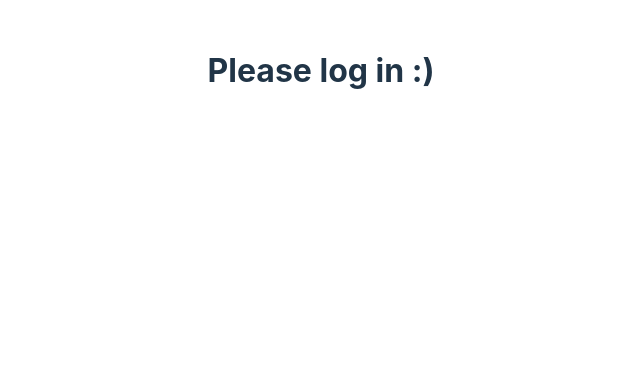
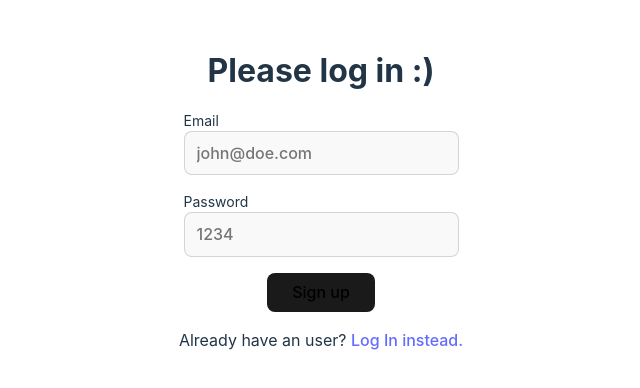
Before and after one commit to BLumbye/project-game, a Vue app: page / in a window 1280 px wide. Shown: the top 388 px of the page, without its empty margins (319-959 px from the left). Built offline with nearby package versions, Linux system fonts and the light colour scheme; no server answers.

Commit message:
Added supabase authentication

```diff
--- a/package.json
+++ b/package.json
@@ -12,6 +12,7 @@
     "lint:style": "stylelint src/**/*.{css,scss,vue}"
   },
   "dependencies": {
+    "@supabase/supabase-js": "^2.10.0",
     "pinia": "^2.0.32",
     "vue": "^3.2.45",
     "vue-router": "4"
--- a/src/main.ts
+++ b/src/main.ts
@@ -6,15 +6,24 @@ import App from './App.vue';
 import Auth from './pages/Auth.vue';
 import Game from './pages/Game.vue';
 import { createRouter, createWebHistory } from 'vue-router';
+import { supabase } from './supabase';
 
 const routes = [
-  { path: '/', component: Auth },
-  { path: '/game', component: Game },
+  { path: '/', name: 'auth', component: Auth },
+  { path: '/game', name: 'game', component: Game },
 ];
 
 const router = createRouter({
   history: createWebHistory(),
   routes,
+});
+
+router.beforeEach(async (to, from) => {
+  const {
+    data: { session },
+  } = await supabase.auth.getSession();
+  if (to.name === 'auth' && session) return { name: 'game' };
+  if (to.name === 'game' && !session) return { name: 'auth' };
 });
 
 const pinia = createPinia();
--- a/src/pages/Auth.vue
+++ b/src/pages/Auth.vue
@@ -1,8 +1,117 @@
 <template>
   <h1>Please log in :)</h1>
+  <form @submit.prevent="handleLogin"
+        class="login-form">
+    <div class="input-container">
+      <label for="email">Email</label>
+      <input type="email"
+             name="email"
+             id="email"
+             required
+             placeholder="john@doe.com"
+             v-model="email" />
+    </div>
+    <div class="input-container">
+      <label for="password">Password</label>
+      <input type="password"
+             name="password"
+             id="password"
+             required
+             placeholder="1234"
+             v-model="password" />
+    </div>
+    <input type="submit"
+           :value="loading ? 'loading' : (type === 'sign-up' ? 'Sign up' : 'Log in')"
+           :disabled="loading">
+    <span v-if="type === 'sign-up'">Already have an user? <button class="link-button"
+              @click="type = 'log-in'">Log In instead.</button></span>
+    <span v-else>Not registered yet? <button class="link-button"
+              @click="type = 'sign-up'">Sign up instead.</button></span>
+  </form>
 </template>
 
 <script setup lang="ts">
+import { ref } from 'vue';
+import { useRouter } from 'vue-router';
+import { supabase } from '../supabase';
+
+const type = ref<'sign-up' | 'log-in'>('sign-up');
+const loading = ref(false);
+const email = ref("");
+const password = ref("");
+
+const router = useRouter();
+
+const handleLogin = async () => {
+  try {
+    loading.value = true;
+    let response;
+    if (type.value === 'sign-up') {
+      response = await supabase.auth.signUp({
+        email: email.value,
+        password: password.value,
+      });
+    } else {
+      response = await supabase.auth.signInWithPassword({
+        email: email.value,
+        password: password.value,
+      });
+    }
+    if (response.error) throw response.error;
+
+    router.push({ name: 'game' });
+  } catch (error) {
+    console.error('error during log in', error);
+  } finally {
+    loading.value = false;
+  }
+}
 </script>
 
-<style scoped lang="postcss"></style>
+<style scoped lang="postcss">
+.login-form {
+  display: flex;
+  flex-direction: column;
+  align-items: center;
+  gap: 1em;
+
+  .input-container {
+    display: flex;
+    flex-direction: column;
+    align-items: flex-start;
+
+    & label {
+      font-size: .875rem;
+    }
+
+    & input {
+      border-radius: 8px;
+      border: 1px solid rgb(255 255 255 / 25%);
+      padding: 0.75em;
+      font-size: 1em;
+      font-weight: 500;
+      font-family: inherit;
+      background-color: #1a1a1a;
+      transition: border-color 0.25s;
+
+      &:hover {
+        border-color: #646cff;
+      }
+
+      &:focus,
+      &:focus-visible {
+        outline: 4px auto -webkit-focus-ring-color;
+      }
+
+      @media (prefers-color-scheme: light) {
+        border-color: rgb(0 0 0 / 15%);
+        background-color: #f9f9f9;
+      }
+    }
+  }
+
+  & input[type="submit"] {
+    padding-inline: 1.5em;
+  }
+}
+</style>
--- a/src/style.pcss
+++ b/src/style.pcss
@@ -43,7 +43,7 @@ h1 {
   line-height: 1.1;
 }
 
-button {
+button:not(.link-button), input[type="submit"] {
   border-radius: 8px;
   border: 1px solid transparent;
   padding: 0.6em 1.2em;
@@ -53,15 +53,30 @@ button {
   background-color: #1a1a1a;
   cursor: pointer;
   transition: border-color 0.25s;
-}
 
-button:hover {
+  &:hover {
   border-color: #646cff;
 }
 
-button:focus,
-button:focus-visible {
-  outline: 4px auto -webkit-focus-ring-color;
+  &:focus,
+  &:focus-visible {
+    outline: 4px auto -webkit-focus-ring-color;
+  }
+}
+
+.link-button {
+  font-weight: 500;
+  font-size: 1em;
+  font-family: inherit;
+  color: #646cff;
+  text-decoration: inherit;
+  border: none;
+  background: transparent;
+  cursor: pointer;
+
+  &:hover {
+    color: #535bf2;
+  }
 }
 
 hr {
--- /dev/null
+++ b/src/supabase.ts
@@ -0,0 +1,6 @@
+import { createClient } from '@supabase/supabase-js';
+
+const supabaseUrl = import.meta.env.VITE_SUPABASE_URL;
+const superbaseAnonKey = import.meta.env.VITE_SUPABASE_ANON_KEY;
+
+export const supabase = createClient(supabaseUrl, superbaseAnonKey);
```
Also changed, not shown: 2 other files (tests, documents, lock files or other folders).
